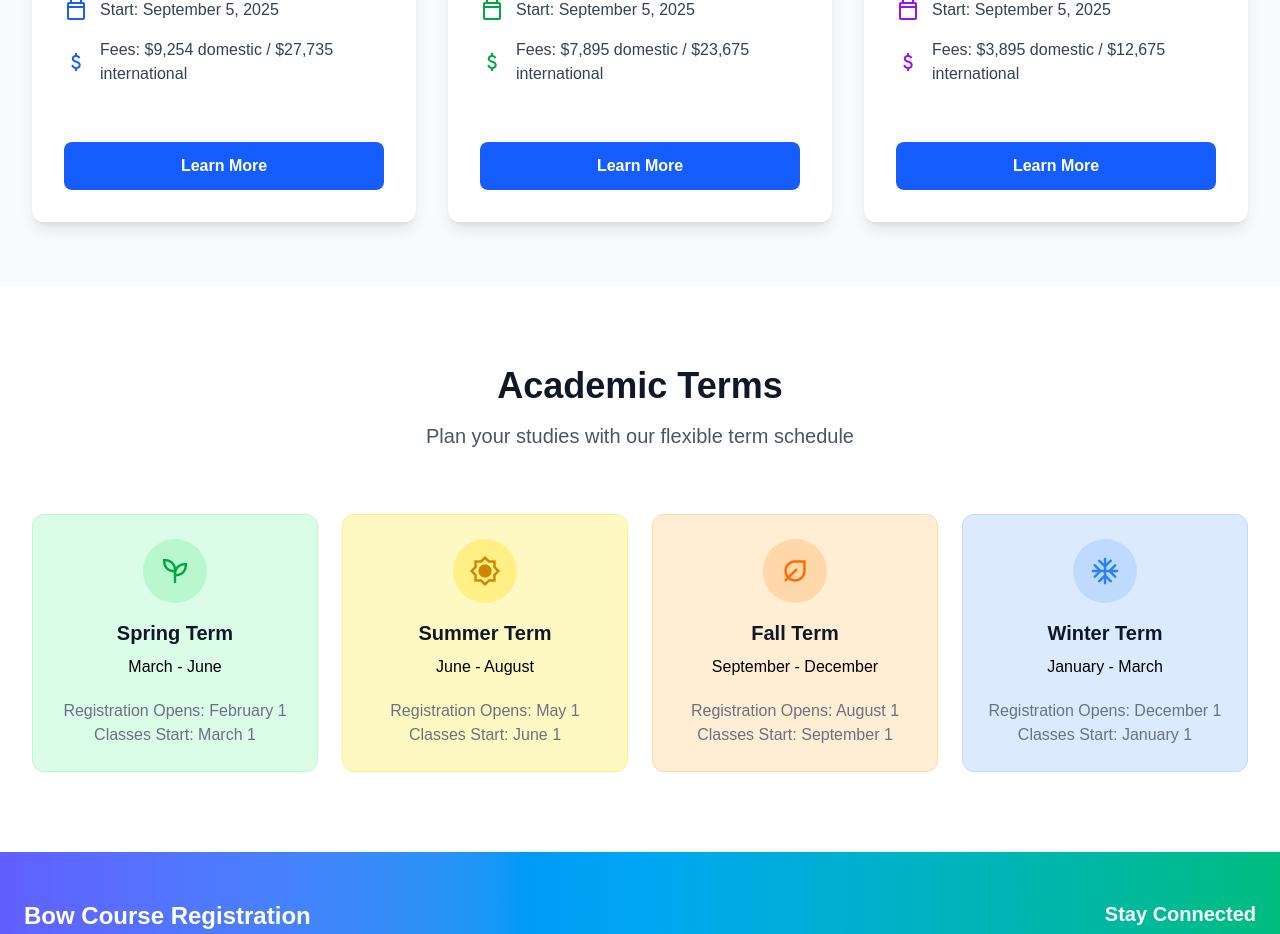
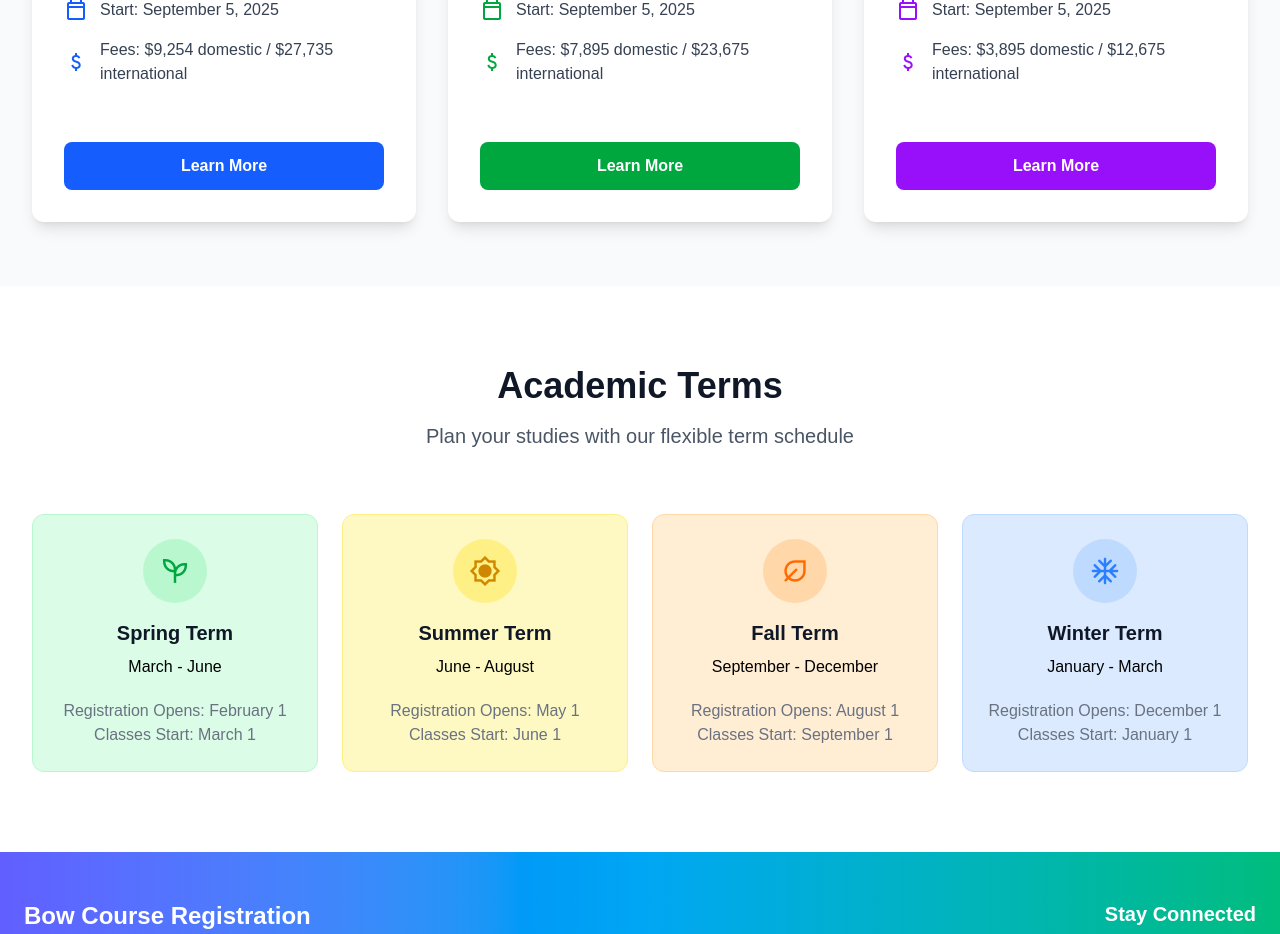
Before and after one commit to Lorenzo-Ronzani/web_programming_project, a React (Vite) app: page / in a window 1280 px wide. Shown: the part 1134-2068 px from the top of the page. Built offline with nearby package versions, Linux system fonts and the light colour scheme; a web font is replaced by a local one.

Commit message:
Buttons changed

```diff
--- a/src/components/header/Header.jsx
+++ b/src/components/header/Header.jsx
@@ -37,12 +37,12 @@ function Header() {
 
             {/* Login / Sign Up */}
             <div className='flex w-1/3 items-center justify-center gap-4 text-center'>
-              <button className='w-20 rounded-md bg-gray-100 p-1 duration-300 ease-in-out hover:bg-gray-200' type='button'>
+              <button className='w-20 cursor-pointer rounded-md bg-gray-100 p-1 duration-300 ease-in-out hover:bg-gray-200' type='button'>
                 <a className='text-md' href=''>
                   Login
                 </a>
               </button>
-              <button className='w-24 rounded-md bg-gray-700 p-1 text-white duration-300 ease-in-out hover:bg-gray-800'>
+              <button className='w-24 cursor-pointer rounded-md bg-gray-700 p-1 text-white duration-300 ease-in-out hover:bg-gray-800'>
                 <a className='text-md' href=''>
                   Sign Up
                 </a>
--- a/src/components/programs/Programs.jsx
+++ b/src/components/programs/Programs.jsx
@@ -38,7 +38,7 @@ function Programs() {
                   <span>Fees: $9,254 domestic / $27,735 international</span>
                 </div>
               </div>
-              <button className='mt-6 w-full rounded-lg bg-blue-600 py-3 font-semibold text-white transition-colors hover:bg-blue-700'>Learn More</button>
+              <button className='mt-6 w-full cursor-pointer rounded-lg bg-blue-600 py-3 font-semibold text-white transition-colors hover:bg-blue-700'>Learn More</button>
             </div>
 
             {/* Post Diploma Program */}
@@ -67,7 +67,7 @@ function Programs() {
                   <span>Fees: $7,895 domestic / $23,675 international</span>
                 </div>
               </div>
-              <button className='mt-6 w-full rounded-lg bg-blue-600 py-3 font-semibold text-white transition-colors hover:bg-blue-700'>Learn More</button>
+              <button className='mt-6 w-full cursor-pointer rounded-lg bg-green-600 py-3 font-semibold text-white transition-colors hover:bg-green-700'>Learn More</button>
             </div>
 
             {/* Certificate Program */}
@@ -95,7 +95,7 @@ function Programs() {
                   <span>Fees: $3,895 domestic / $12,675 international</span>
                 </div>
               </div>
-              <button className='mt-6 w-full rounded-lg bg-blue-600 py-3 font-semibold text-white transition-colors hover:bg-blue-700'>Learn More</button>
+              <button className='mt-6 w-full cursor-pointer rounded-lg bg-purple-600 py-3 font-semibold text-white transition-colors hover:bg-purple-700'>Learn More</button>
             </div>
           </div>
         </div>
```
